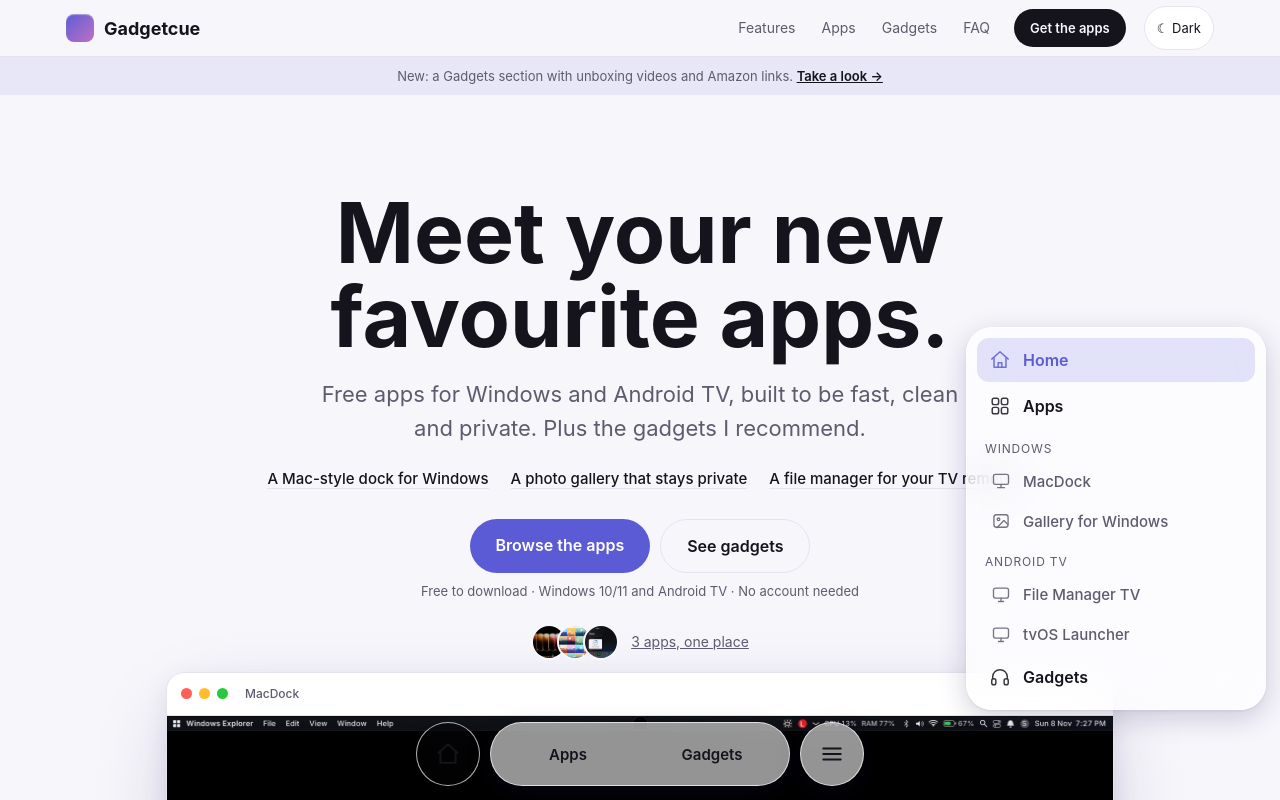
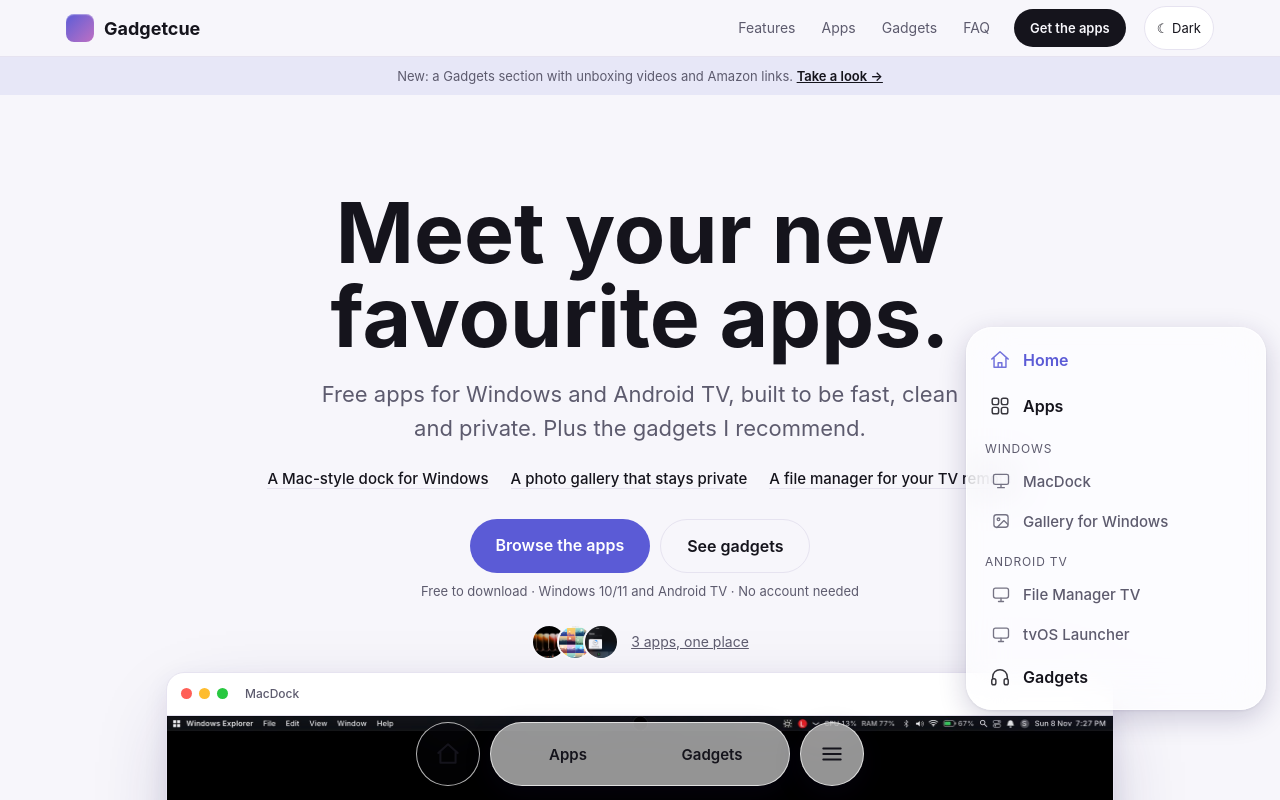
Before and after one commit to gadgetcue/gadgetcue.github.io, a plain HTML site: page index.html in a window 1280 px wide. Both pictures are taken after a click on the button "Menu". Shown: the top 800 px of the page. Drawn offline with Linux system fonts and the light colour scheme.

Commit message:
Kill remaining blue tap/selection flash

```diff
--- a/style.css
+++ b/style.css
@@ -292,3 +292,9 @@ a,button,.btn,.mcard,.floatbar .glass,.sheet a{transition:transform .12s ease,fi
 .floatbar .mid a:active{transform:scale(.94);background:color-mix(in srgb,var(--fg) 14%,transparent)}
 .sheet a:active{background:color-mix(in srgb,var(--fg) 12%,transparent)}
 @media(prefers-reduced-motion:reduce){.btn:active,.mdl:active,button:active,.hbtn:active,.mcard:active,.floatbar .glass:active,.floatbar .mid a:active{transform:none}}
+
+/* No blue anywhere on tap: highlight, selection flash, focus box */
+*{-webkit-tap-highlight-color:rgba(0,0,0,0)!important;-webkit-touch-callout:none}
+a,button,summary,.btn,.mcard,.floatbar,.sheet,header.top{-webkit-user-select:none;user-select:none;outline:none}
+a:focus:not(:focus-visible),button:focus:not(:focus-visible){outline:none;background-color:transparent}
+::selection{background:color-mix(in srgb,var(--acc) 30%,transparent);color:inherit}
```
